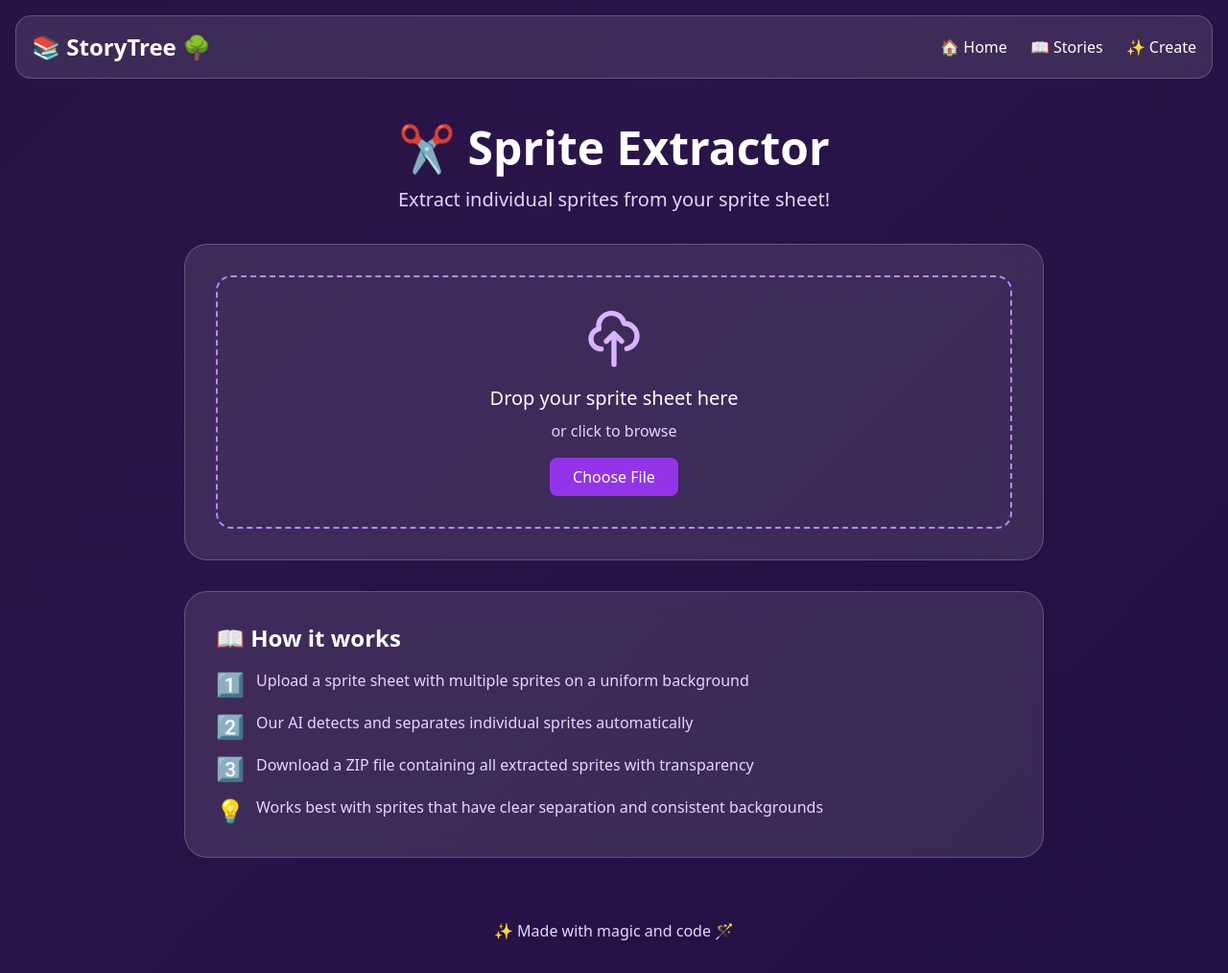
After one commit to MahammadNuriyev62/storytree.ai.app, a FastAPI app: template templates/sprite_extractor.html in a window 1280 px wide. The commit adds this page. Shown: the whole page at 96% size. Run offline with FastAPI, Linux system fonts and the light colour scheme; the template is opened without the code that fills it, so the values that code supplies are empty; some libraries are stand-ins or nearby versions.

Commit message:
new endpoint to parse sprites from the image

```diff
--- a/templates/base.html
+++ b/templates/base.html
@@ -42,8 +42,6 @@
       name="twitter:image"
       content="https://static.vecteezy.com/system/resources/thumbnails/047/666/895/small_2x/beautiful-single-big-tree-illustration-vector.jpg"
     />
-    <script src="https://cdn.tailwindcss.com"></script>
-    <link rel="stylesheet" href="/static/style.css" />
     <script src="https://cdn.tailwindcss.com"></script>
     <link rel="stylesheet" href="/static/style.css" />
     <script>
--- /dev/null
+++ b/templates/sprite_extractor.html
@@ -0,0 +1,229 @@
+{% extends "base.html" %} {% block title %}Sprite Extractor - StoryTree{%
+endblock %} {% block content %}
+<div class="max-w-4xl mx-auto">
+  <!-- Header -->
+  <div class="text-center mb-8">
+    <h1 class="text-4xl sm:text-5xl font-bold mb-4">✂️ Sprite Extractor</h1>
+    <p class="text-lg sm:text-xl text-purple-200">
+      Extract individual sprites from your sprite sheet!
+    </p>
+  </div>
+
+  <!-- Upload Section -->
+  <div class="glass rounded-3xl p-6 sm:p-8 mb-8">
+    <div
+      id="upload-zone"
+      class="border-2 border-dashed border-purple-400 rounded-2xl p-8 text-center hover:border-purple-300 transition-colors cursor-pointer"
+    >
+      <div class="mb-4">
+        <svg
+          class="mx-auto h-16 w-16 text-purple-300"
+          fill="none"
+          stroke="currentColor"
+          viewBox="0 0 24 24"
+        >
+          <path
+            stroke-linecap="round"
+            stroke-linejoin="round"
+            stroke-width="2"
+            d="M7 16a4 4 0 01-.88-7.903A5 5 0 1115.9 6L16 6a5 5 0 011 9.9M15 13l-3-3m0 0l-3 3m3-3v12"
+          ></path>
+        </svg>
+      </div>
+      <p class="text-xl mb-2">Drop your sprite sheet here</p>
+      <p class="text-purple-200 mb-4">or click to browse</p>
+      <input type="file" id="file-input" accept="image/*" class="hidden" />
+      <button
+        class="bg-purple-600 hover:bg-purple-700 px-6 py-2 rounded-lg transition-colors"
+      >
+        Choose File
+      </button>
+    </div>
+
+    <!-- Preview Section -->
+    <div id="preview-section" class="hidden mt-6">
+      <h3 class="text-xl font-semibold mb-3">📸 Preview</h3>
+      <div class="bg-black/30 rounded-lg p-4">
+        <img
+          id="preview-image"
+          class="max-w-full h-auto rounded-lg mx-auto"
+          style="max-height: 400px"
+        />
+      </div>
+      <div class="mt-4 flex gap-4 justify-center">
+        <button
+          id="extract-btn"
+          class="bg-green-600 hover:bg-green-700 px-6 py-3 rounded-lg transition-colors flex items-center gap-2"
+        >
+          <span>🎯 Extract Sprites</span>
+        </button>
+        <button
+          id="clear-btn"
+          class="bg-red-600 hover:bg-red-700 px-4 py-3 rounded-lg transition-colors"
+        >
+          ❌ Clear
+        </button>
+      </div>
+    </div>
+
+    <!-- Loading State -->
+    <div id="loading-section" class="hidden mt-6 text-center">
+      <div class="inline-flex items-center gap-3">
+        <div
+          class="animate-spin rounded-full h-8 w-8 border-b-2 border-purple-500"
+        ></div>
+        <span class="text-xl">Extracting sprites...</span>
+      </div>
+    </div>
+
+    <!-- Error Message -->
+    <div
+      id="error-section"
+      class="hidden mt-6 bg-red-500/20 border border-red-500/50 rounded-lg p-4"
+    >
+      <p class="text-red-200 flex items-center gap-2">
+        <span>⚠️</span>
+        <span id="error-message"></span>
+      </p>
+    </div>
+  </div>
+
+  <!-- Instructions -->
+  <div class="glass rounded-3xl p-6 sm:p-8">
+    <h2 class="text-2xl font-bold mb-4">📖 How it works</h2>
+    <div class="space-y-3 text-purple-200">
+      <div class="flex items-start gap-3">
+        <span class="text-2xl">1️⃣</span>
+        <p>
+          Upload a sprite sheet with multiple sprites on a uniform background
+        </p>
+      </div>
+      <div class="flex items-start gap-3">
+        <span class="text-2xl">2️⃣</span>
+        <p>Our AI detects and separates individual sprites automatically</p>
+      </div>
+      <div class="flex items-start gap-3">
+        <span class="text-2xl">3️⃣</span>
+        <p>
+          Download a ZIP file containing all extracted sprites with transparency
+        </p>
+      </div>
+      <div class="flex items-start gap-3">
+        <span class="text-2xl">💡</span>
+        <p>
+          Works best with sprites that have clear separation and consistent
+          backgrounds
+        </p>
+      </div>
+    </div>
+  </div>
+</div>
+
+<script>
+  const uploadZone = document.getElementById("upload-zone");
+  const fileInput = document.getElementById("file-input");
+  const previewSection = document.getElementById("preview-section");
+  const previewImage = document.getElementById("preview-image");
+  const extractBtn = document.getElementById("extract-btn");
+  const clearBtn = document.getElementById("clear-btn");
+  const loadingSection = document.getElementById("loading-section");
+  const errorSection = document.getElementById("error-section");
+  const errorMessage = document.getElementById("error-message");
+
+  let selectedFile = null;
+
+  // File selection handlers
+  uploadZone.addEventListener("click", () => fileInput.click());
+
+  uploadZone.addEventListener("dragover", (e) => {
+    e.preventDefault();
+    uploadZone.classList.add("border-purple-300", "bg-purple-900/20");
+  });
+
+  uploadZone.addEventListener("dragleave", () => {
+    uploadZone.classList.remove("border-purple-300", "bg-purple-900/20");
+  });
+
+  uploadZone.addEventListener("drop", (e) => {
+    e.preventDefault();
+    uploadZone.classList.remove("border-purple-300", "bg-purple-900/20");
+    const files = e.dataTransfer.files;
+    if (files.length > 0) {
+      handleFile(files[0]);
+    }
+  });
+
+  fileInput.addEventListener("change", (e) => {
+    if (e.target.files.length > 0) {
+      handleFile(e.target.files[0]);
+    }
+  });
+
+  function handleFile(file) {
+    if (!file.type.startsWith("image/")) {
+      showError("Please select an image file");
+      return;
+    }
+
+    selectedFile = file;
+    const reader = new FileReader();
+    reader.onload = (e) => {
+      previewImage.src = e.target.result;
+      previewSection.classList.remove("hidden");
+      errorSection.classList.add("hidden");
+    };
+    reader.readAsDataURL(file);
+  }
+
+  extractBtn.addEventListener("click", async () => {
+    if (!selectedFile) return;
+
+    const formData = new FormData();
+    formData.append("file", selectedFile);
+
+    loadingSection.classList.remove("hidden");
+    extractBtn.disabled = true;
+    errorSection.classList.add("hidden");
+
+    try {
+      const response = await fetch("/api/extract-sprites", {
+        method: "POST",
+        body: formData,
+      });
+
+      if (!response.ok) {
+        const error = await response.json();
+        throw new Error(error.detail || "Failed to extract sprites");
+      }
+
+      // Download the zip file
+      const blob = await response.blob();
+      const url = window.URL.createObjectURL(blob);
+      const a = document.createElement("a");
+      a.href = url;
+      a.download = `sprites_${selectedFile.name.split(".")[0]}.zip`;
+      document.body.appendChild(a);
+      a.click();
+      window.URL.revokeObjectURL(url);
+      document.body.removeChild(a);
+    } catch (error) {
+      showError(error.message);
+    } finally {
+      loadingSection.classList.add("hidden");
+      extractBtn.disabled = false;
+    }
+  });
+
+  clearBtn.addEventListener("click", () => {
+    selectedFile = null;
+    fileInput.value = "";
+    previewSection.classList.add("hidden");
+    errorSection.classList.add("hidden");
+  });
+
+  function showError(message) {
+    errorMessage.textContent = message;
+    errorSection.classList.remove("hidden");
+  }
+</script>
+{% endblock %}
```
Also changed, not shown: api.py (+35 -1 lines), ml/images/sprite_extractor.py (added, +107 -0 lines), ui.py (+9 -0 lines).
